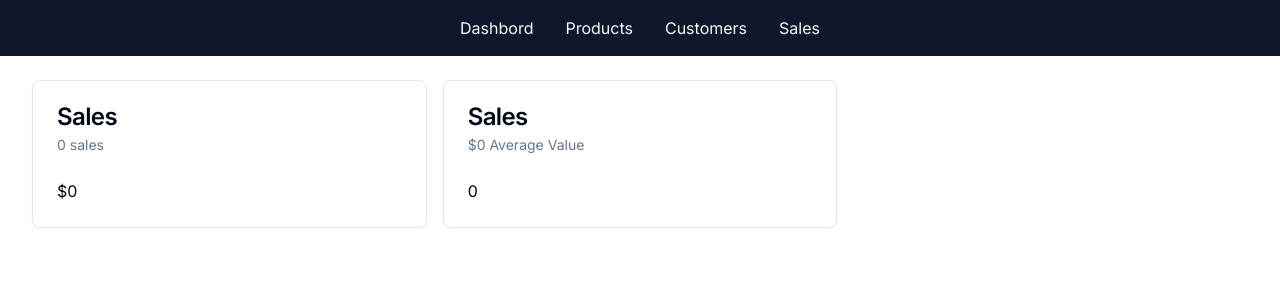
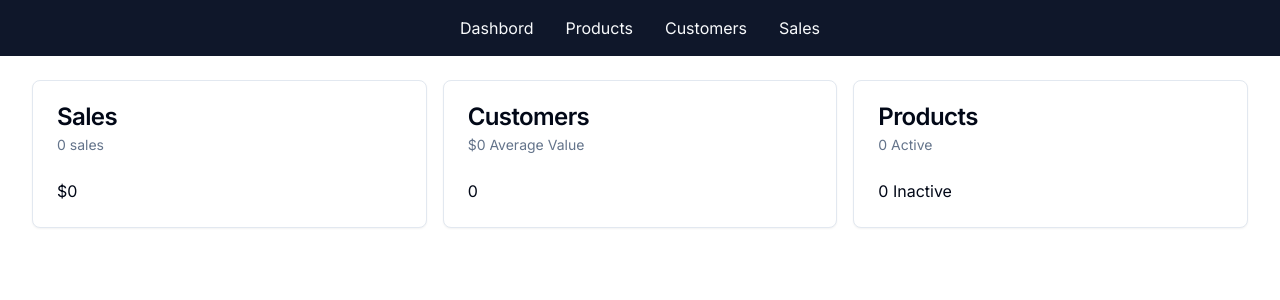
Before and after one commit to Kaweesha-mr/ecom_website, a Next.js app: page /admin in a window 1280 px wide. Shown: the top 300 px of the page. Built offline with nearby package versions, Linux system fonts and the light colour scheme; no server answers; the database is empty.

Commit message:
feat: active product displayed

```diff
--- a/src/app/admin/layout.tsx
+++ b/src/app/admin/layout.tsx
@@ -1,4 +1,7 @@
 import  { Nav,NavLink } from "@/components/NavBar";
+
+
+
 const AdminLayout = ({
     children,
 }: Readonly<{
--- /dev/null
+++ b/src/app/admin/loading.tsx
@@ -0,0 +1,7 @@
+import { Loader } from "lucide-react";
+
+export default function AdminLoading(){
+    return <div className="flex justify-center">
+        <Loader className="size-24 animate-spin" />
+    </div>
+}
--- a/src/app/admin/page.tsx
+++ b/src/app/admin/page.tsx
@@ -3,13 +3,13 @@ import db from "@/db/db";
 import { formatCurrency, formatNumber } from "@/lib/formatter";
 
 
-async function getSalesData(){
+async function getSalesData() {
 
     const data = await db.order.aggregate({
         //this will give count of all order and and sum of those orders and return them to show in the card
 
-        _sum: {pricePaidInCents:true},
-        _count:true
+        _sum: { pricePaidInCents: true },
+        _count: true
     })
 
     return {
@@ -18,7 +18,20 @@ async function getSalesData(){
     }
 }
 
-async function getUserData(){
+
+async function getProductData(){
+    const [activeCount,inactiveCount] = await Promise.all([
+        db.product.count({where: {isAvailableForPurchase:true}}),
+        db.product.count({where: {isAvailableForPurchase:false}})
+    ])
+
+    //delay this function for 2s
+    await new Promise((resolve)=>setTimeout(resolve,2000))
+
+
+    return {activeCount,inactiveCount}
+}
+async function getUserData() {
 
     //todo:this is not a good method calling each time await so for that use below method
     // const userCount = await db.user.count
@@ -26,17 +39,34 @@ async function getUserData(){
     //     _sum: {pricePaidInCents:true}
     // })
 
-
-    const [userCount,orderData] = await prom
+    const [userCount, orderData] = await Promise.all([
+        db.user.count(),
+        db.order.aggregate({
+            _sum: { pricePaidInCents: true }
+        }),
+    ])
 
 
+    return {
+        userCount,
+        averageValuePerUser:
+            userCount === 0
+                ? 0
+                : (orderData._sum.pricePaidInCents || 0) / userCount / 100,
+    }
+}
 
-    return
-}
 
 export default async function AdminDashbord() {
 
-    const salesData = await getSalesData();
+    // const salesData = await getSalesData();
+    // const userData = await getUserData();
+
+    const [salesData, userData,productData] = await Promise.all([
+        getSalesData(),
+        getUserData(),
+        getProductData()
+    ])
 
 
     return (
@@ -45,13 +75,20 @@ export default async function AdminDashbord() {
             <DashbordCard
                 title="Sales"
                 subtitle={`${formatNumber(salesData.numberOfSales)} sales`}
-                body ={formatCurrency(salesData.amount)}
+                body={formatCurrency(salesData.amount)}
             />
 
             <DashbordCard
-                title="Sales"
-                subtitle={`${formatCurrency(salesData.numberOfSales)} Average Value`}
-                body ={formatNumber(salesData.amount)}
+                title="Customers"
+                subtitle={`${formatCurrency(
+                    userData.averageValuePerUser
+                )} Average Value`}
+                body={formatNumber(userData.userCount)}
+            />
+            <DashbordCard
+            title="Products"
+            subtitle={`${formatNumber(productData.activeCount)} Active`}
+            body={`${formatNumber(productData.inactiveCount)} Inactive`}
             />
 
 
```
Lines whose indentation alone changed are shown as unchanged.
